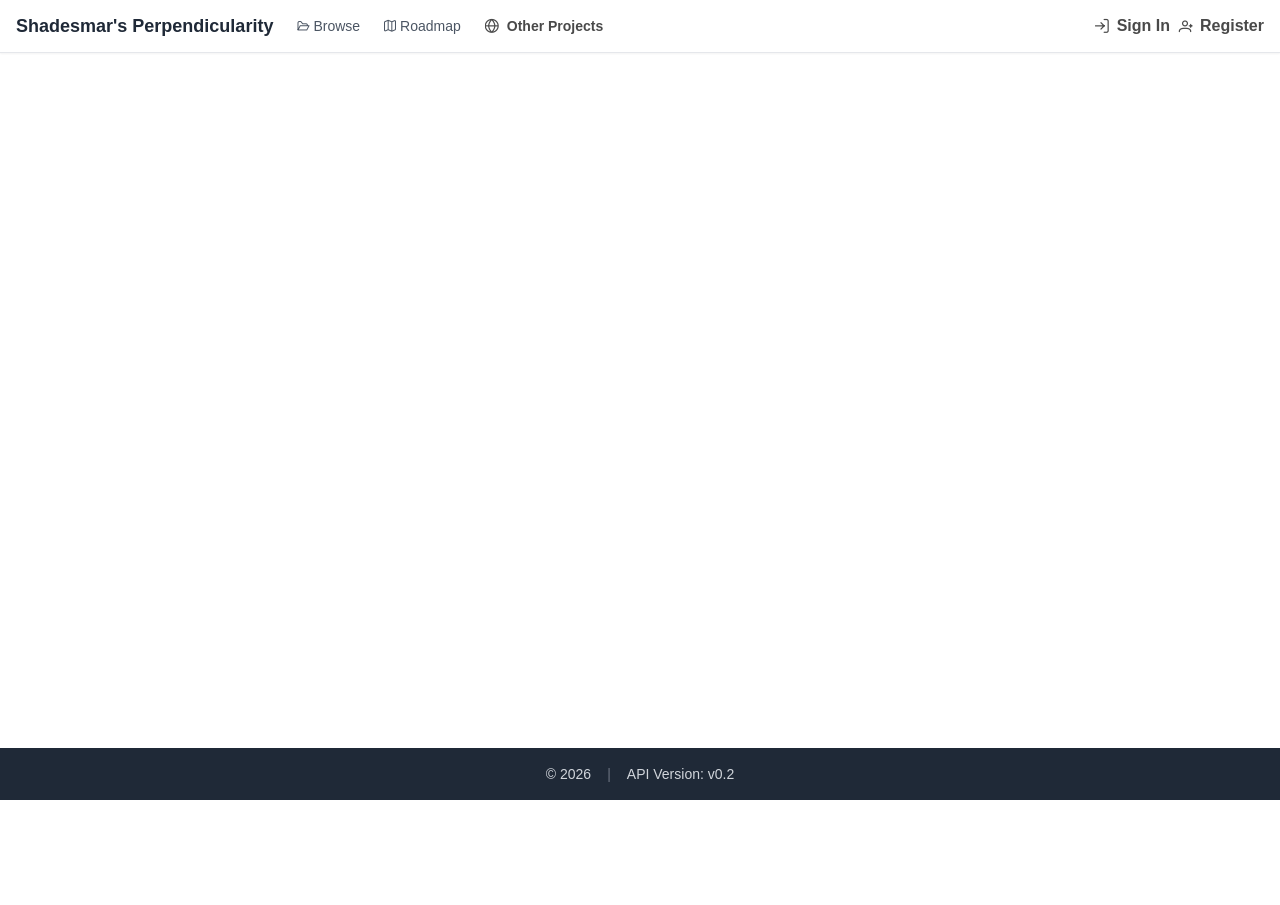
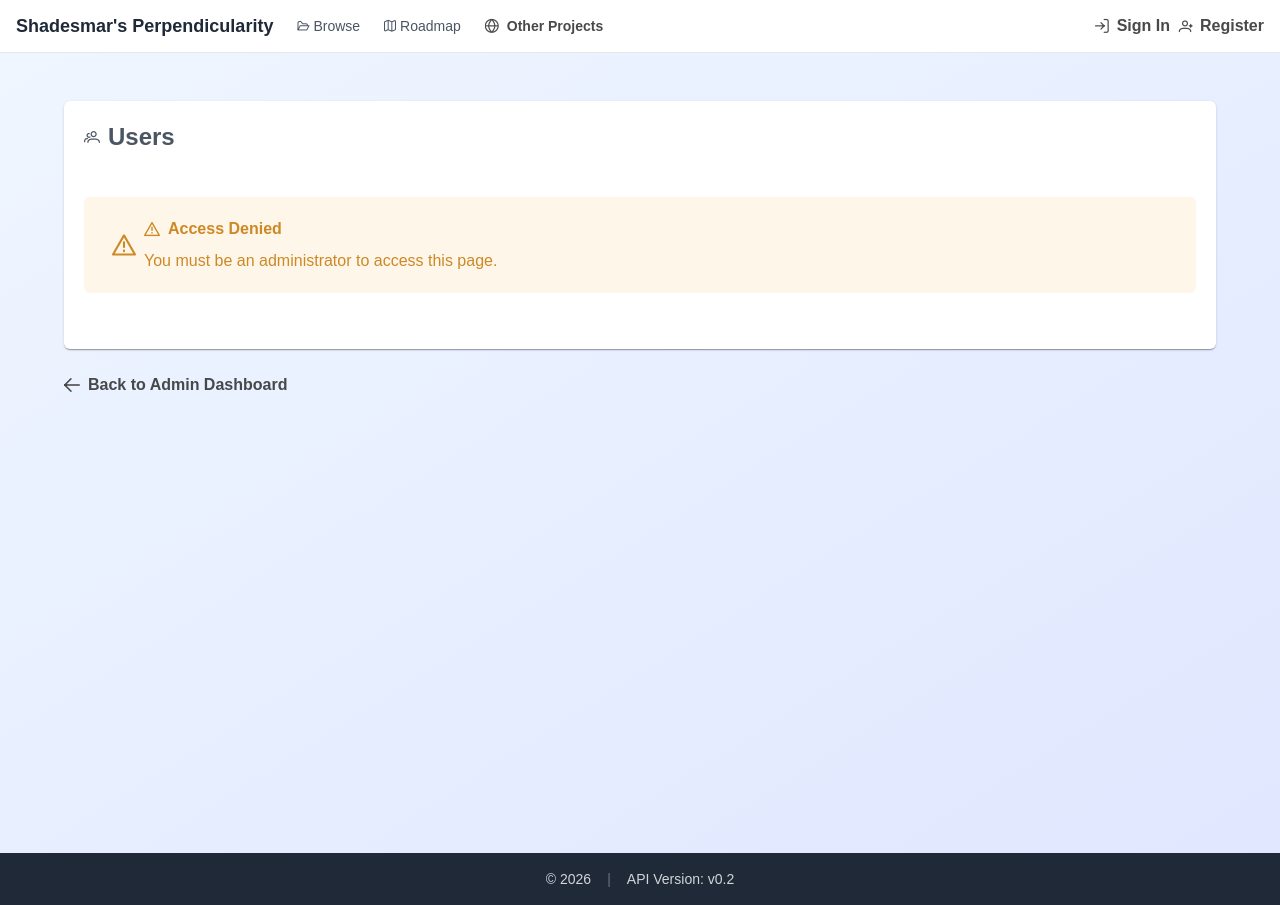
Before and after one commit to PhantomVulpes/perpendicularity, a Vue app in the folder Ui/: page /admin/users in a window 1280 px wide. Before the commit the page ends 800 px from the top, so only its background shows below. Built offline with nearby package versions, Linux system fonts and the light colour scheme; no server answers; a web font is replaced by a local one.

Commit message:
Changing wording

```diff
--- a/Ui/src/router/index.ts
+++ b/Ui/src/router/index.ts
@@ -34,7 +34,7 @@ const routes: RouteRecordRaw[] = [
     component: () => import('../views/ApplicationSettingsPage.vue')
   },
   {
-    path: '/admin/approve-users',
+    path: '/admin/users',
     name: 'ApproveUsers',
     component: () => import('../views/ApproveUsersPage.vue')
   },
--- a/Ui/src/views/AdminPage.vue
+++ b/Ui/src/views/AdminPage.vue
@@ -37,8 +37,8 @@
                   <span class="text-gray-600 dark:text-gray-400"> - Initialize and manage global application settings</span>
                 </li>
                 <li>
-                  <a @click="router.push('/admin/approve-users')" class="text-blue-600 dark:text-blue-400 hover:underline cursor-pointer">
-                    Approve Users
+                  <a @click="router.push('/admin/users')" class="text-blue-600 dark:text-blue-400 hover:underline cursor-pointer">
+                    View Users
                   </a>
                   <span class="text-gray-600 dark:text-gray-400"> - Review and approve user registrations</span>
                 </li>
--- a/Ui/src/views/ApproveUsersPage.vue
+++ b/Ui/src/views/ApproveUsersPage.vue
@@ -2,12 +2,12 @@
   <div class="min-h-screen bg-gradient-to-br from-blue-50 to-indigo-100 dark:from-gray-900 dark:to-gray-800">
     <div class="container mx-auto px-4 py-12">
       <div class="max-w-6xl mx-auto">
-        <!-- Approve Users Card -->
+        <!-- Users Card -->
         <Card class="mb-6">
           <template #title>
             <div class="flex items-center gap-2 text-2xl">
               <i class="pi pi-users text-primary"></i>
-              Approve Users
+              Users
             </div>
           </template>
 
```
